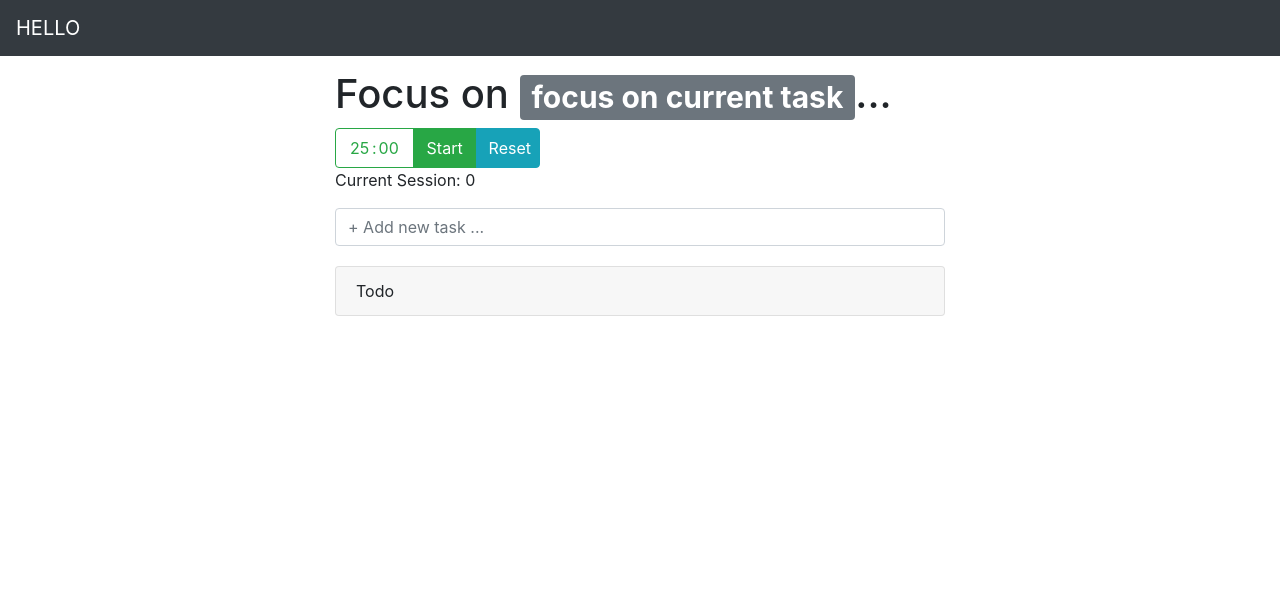
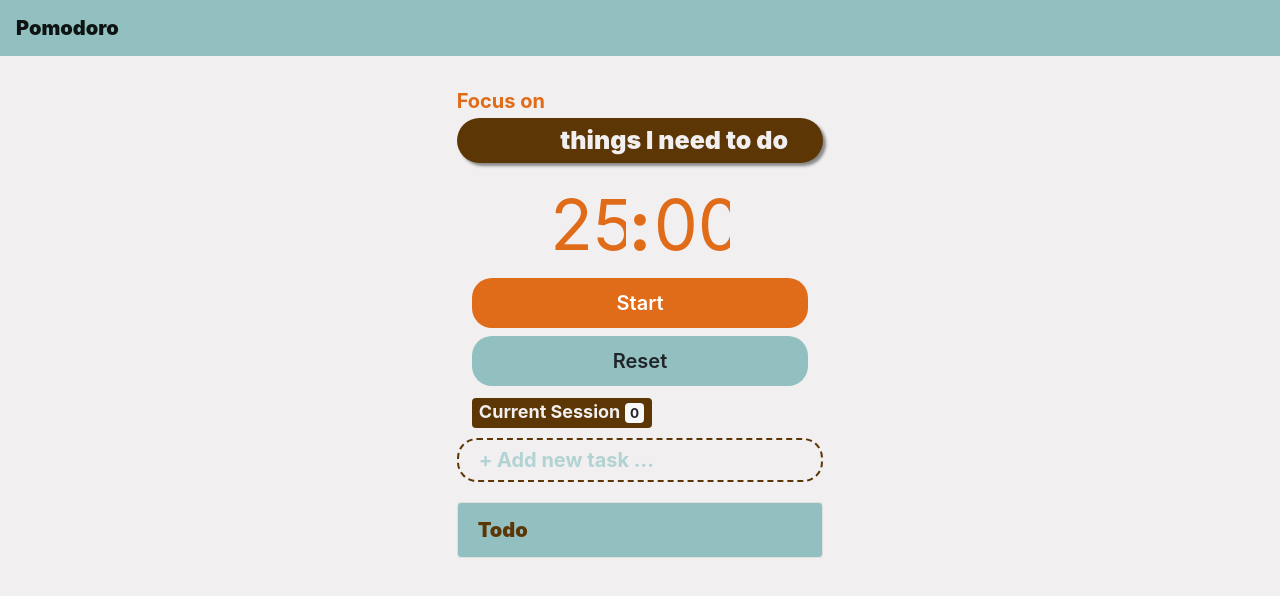
Before and after one commit to esjaja/react-pomodoro, a React app: page / in a window 1280 px wide. Shown: the top 596 px of the page. Built offline with nearby package versions, Linux system fonts and the light colour scheme; the HTML template or start-up script is replaced by a standard one.

Commit message:
Remove unused, adjust layout, modify theme

```diff
--- a/package.json
+++ b/package.json
@@ -4,6 +4,9 @@
   "description": "",
   "private": true,
   "dependencies": {
+    "@fortawesome/fontawesome-svg-core": "^1.2.29",
+    "@fortawesome/free-solid-svg-icons": "^5.13.1",
+    "@fortawesome/react-fontawesome": "^0.1.11",
     "bootstrap": "^4.5.0",
     "lodash": "^4.17.15",
     "react": "^16.13.1",
--- a/src/components/App.js
+++ b/src/components/App.js
@@ -1,41 +1,22 @@
 import React from 'react';
-import CustomHeading from './Layout/CustomHeading.jsx';
-import { Container, Row, Col, Card, Navbar, Nav, Button, ListGroup } from 'react-bootstrap';
-import Timer from './Timer/Timer.jsx';
-import {Sidebar} from './Layout/Sidebar.jsx';
-import {ToggleTodo} from './Layout/ToggleTodo.jsx';
+import { Container, Row, Col, Navbar } from 'react-bootstrap';
 import SessionController from './SessionController.jsx';
-import Todo from './Todo.jsx';
+
 var App = () => {
 
-	var [isDone, setDone] = React.useState(true);
-
-	function toggleDone() {
-		setDone(!isDone);
-	}
-
-	let containerStyle = {
-		// paddingLeft: 0,
-		// paddingRight: 0
-	}
-	let show = true
 	return (
-		<>
-			<Container fluid={true} style={containerStyle} >
-
-				<Navbar fixed="top" bg="dark" variant="dark">
-					<Navbar.Brand>HELLO</Navbar.Brand>
-				</Navbar>
-				<Row style={{height: '100vh'}}>
-					<Col></Col>
-					<Col xs={10} md={6}>
-						<SessionController wantToDo="Watch netflix"></SessionController>
-					</Col>
-					<Col>
-					</Col>
-				</Row>
-			</Container>
-		</>
+		<Container fluid>
+			<Navbar className="page-header" fixed="top">
+				<Navbar.Brand>Pomodoro</Navbar.Brand>
+			</Navbar>
+			<Row style={{ height: '100vh' }}>
+				<Col></Col>
+				<Col xl={4} lg={6} xs={8} md={6}>
+					<SessionController></SessionController>
+				</Col>
+				<Col></Col>
+			</Row>
+		</Container>
 	);
 };
 
--- a/src/components/SessionController.jsx
+++ b/src/components/SessionController.jsx
@@ -1,7 +1,7 @@
 import React from 'react';
 import Timer from './Timer/Timer.jsx';
 import Todo from './Todo.jsx';
-import {Badge, Form} from 'react-bootstrap';
+import {Badge, Form, Container, Row, Col} from 'react-bootstrap';
 import _ from 'lodash';
 
 export default class SessionController extends React.Component {
@@ -10,7 +10,7 @@ export default class SessionController extends React.Component {
 		this.todoId = 0;
 		this.state = {
 			wantToDo: this.props.wantToDo || 'enjoy the rest!',
-			needToDo: this.props.needToDo || 'focus on current task',
+			needToDo: this.props.needToDo || 'things I need to do',
 			focusTime: this.props.focusTime || 25,
             breakTime: this.props.breakTime || 5,
             additionalBreakTime: 0,
@@ -86,58 +86,95 @@ export default class SessionController extends React.Component {
     }
 
 	render() {
-		let text = <HeadingBadge
+		let text = (
+			<HeadingBadge
 				level="1"
 				isInFocusMode={this.state.isInFocusMode}
 				needToDo={this.state.needToDo}
 				wantToDo={this.state.wantToDo}
+				handleChange={(e) => this.handleChange(e)}
 			></HeadingBadge>
+		);
 
-
-        let breakTime = ((this.state.currentSession % 4) === 0) ? this.state.longBreakTime : this.state.breakTime;
+		let breakTime =
+			this.state.currentSession % 4 === 0 ? this.state.longBreakTime : this.state.breakTime;
 		breakTime += this.state.additionalBreakTime;
 		let timer = this.state.isInFocusMode ? (
-			<Timer key={this.state.focusTime} min={this.state.focusTime} timerCopmlete={() => this.onTimerSuccess()} />
+			<Timer
+				key={this.state.focusTime}
+				min={this.state.focusTime}
+				timerCopmlete={() => this.onTimerSuccess()}
+			/>
 		) : (
-			<Timer handleSkip={(add) => {this.handleSkip(add)}} key={breakTime} min={breakTime} timerCopmlete={() => this.onTimerSuccess()} />
+			<Timer
+				handleSkip={(add) => {
+					this.handleSkip(add);
+				}}
+				key={breakTime}
+				min={breakTime}
+				timerCopmlete={() => this.onTimerSuccess()}
+			/>
 		);
 
 		return (
-			<>
+			<Container>
 				{text}
-
 				{timer}
-				<p>Current Session: {this.state.currentSession}</p>
-
-                {/* <p>Oops! Some new idea flew in my mind. Don't worry, just note it down here...</p> */}
+				<Col style={{ marginTop: '10px', marginBottom: '10px' }}>
+					<h4>
+						<Badge className="session" size="lg" variant="secondary">
+							Current Session <Badge variant="light">{this.state.currentSession}</Badge>
+						</Badge>
+					</h4>
+				</Col>
 				<Form.Control
-					style={{marginBottom: '20px', display: 'block'}}
+					className="add-task-input"
 					type="text"
 					name="todoText"
 					autoComplete="off"
 					value={this.state.todoText}
-                    placeholder='+ Add new task ...'
+					placeholder="+ Add new task ..."
 					onChange={(e) => this.handleChange(e)}
 					onKeyDown={(e) => this.handleKeyDown(e)}
 				></Form.Control>
 				<Todo
 					todo={this.state.todo}
-                headerText='Todo'
-                toggleTodo={(id, remove) => this.handleToggleTodo(id, remove)}></Todo>
-			</>
+					headerText="Todo"
+					toggleTodo={(id, remove) => this.handleToggleTodo(id, remove)}
+				></Todo>
+			</Container>
 		);
 	}
 }
 
-var HeadingBadge = ({level, isInFocusMode, children, needToDo, wantToDo}) => {
+var HeadingBadge = ({level, isInFocusMode, children, needToDo, wantToDo, handleChange}) => {
     let description = isInFocusMode ? 'Focus on ' : 'Good job! Take a rest or ';
     let badgeText = isInFocusMode ? needToDo : wantToDo;
     let H = 'h' + level;
+    let inputStyle = {
+		whiteSpace: 'nowrap',
+		background: 'transparent',
+		border: 'none',
+		color: 'inherit',
+		fontSize: 'inherit',
+		fontFamily: 'inherit',
+		fontWeight: 'inherit',
+		textAlign: 'center'
+	};
+	let inputName = isInFocusMode ? 'needToDo' : 'wantToDo';
+
 	return (
-        <H>
-            {description}
-            <Badge variant="secondary"> {badgeText} </Badge>
-            ...
+        <H className='task-container'>
+            <span className='task-text'>{description}</span>
+            <Badge className='task-badge' variant="secondary">
+			<input
+				style={inputStyle}
+				value={badgeText}
+				name={inputName}
+				onChange={(e) => handleChange(e)}
+			>
+			</input>
+			</Badge>
             {children}
         </H>
     )
--- a/src/components/Timer/Timer.jsx
+++ b/src/components/Timer/Timer.jsx
@@ -1,6 +1,6 @@
 import * as timer from './utils';
 import React from 'react';
-import { ButtonGroup, Button } from 'react-bootstrap';
+import { Button, Row, Container, Col } from 'react-bootstrap';
 
 class Timer extends React.Component {
 	constructor(props) {
@@ -54,6 +54,7 @@ class Timer extends React.Component {
 		}, () => {
 			if(this.state.counter < 0) {
 				this.onReset();
+				if(typeof this.props.handleSkip === 'function') this.props.handleSkip(0);
 				if (typeof this.props.timerCopmlete === 'function') this.props.timerCopmlete();
 			}
 		});
@@ -94,25 +95,25 @@ class Timer extends React.Component {
 
 	render() {
 		let [min, sec] = timer.getClock(this.state.counter);
-		let style = { width: '4rem' };
 		let inputStyle = {
 			whiteSpace: 'nowrap',
-			width: (min.length + 1) * 8 + 'px',
+			width: (min.length) * 40 + 'px',
 			background: 'transparent',
 			border: 'none',
 			color: 'inherit',
 		};
 		let isActive = this.state.isActive;
 		let skipButton = typeof this.props.handleSkip === 'function' ?
-				<Button style={style} variant="info" onClick={() => this.onSkip(this.state.counter)}>
+				<Button block className='skip-button' variant="info" onClick={() => this.onSkip(this.state.counter)}>
 						Skip
-				</Button> : <Button style={style} variant="info" onClick={() => this.onReset()}>
+				</Button> : <Button block className='reset-button' variant="info" onClick={() => this.onReset()}>
 					Reset
 				</Button>;
 		return (
 			<>
-			<ButtonGroup>
-				<Button variant="outline-success">
+				<Container fluid>
+				<Row>
+					<Col className='timer-text'>
 					<input
 						value={min}
 						style={inputStyle}
@@ -127,24 +128,24 @@ class Timer extends React.Component {
 						name="sec"
 						disabled={isActive}
 						onChange={(e) => this.handleChange(e)}
-					></input>
-				</Button>
+					></input></Col>
+				</Row>
 					{this.state.isActive ? (
-					<Button style={style} variant="warning" onClick={() => this.onPause()}>
+						<Button block className='pause-button' variant="warning" onClick={() => this.onPause()}>
 							Pause
 						</Button>
 					) : (
-					<Button style={style} variant="success" onClick={() => this.onStart()}>
+						<Button block className='start-button' variant="success" onClick={() => this.onStart()}>
 							Start
 						</Button>
 					)}
 					{skipButton}
 					{typeof this.props.handleRemove === 'function' && (
-					<Button variant="outline-danger" onClick={() => this.props.handleRemove()}>
+						<Button block variant="outline-danger" onClick={() => this.props.handleRemove()}>
 							x
 						</Button>
 					)}
-			</ButtonGroup>
+				</Container>
 			</>
 		);
 	}
--- a/src/components/Todo.jsx
+++ b/src/components/Todo.jsx
@@ -1,6 +1,6 @@
 import React from 'react';
 import { ToggleTodo } from './Layout/ToggleTodo.jsx';
-import {Accordion, Button, Card} from 'react-bootstrap';
+import {Accordion, Card} from 'react-bootstrap';
 // import {todo} from './todo';
 import _ from 'lodash';
 
@@ -29,10 +29,10 @@ export default class Todo extends React.Component {
                 </ol>;
         let toRender = this.props.noHeader ? todoList : <Accordion>
                     <Card>
-                        <Accordion.Toggle as={Card.Header} variant="link" eventKey="0">
+                        <Accordion.Toggle className='todo-title' as={Card.Header} variant="link" eventKey="0">
                             {this.props.headerText}
                         </Accordion.Toggle>
-                        <Accordion.Collapse eventKey="0">
+                        <Accordion.Collapse className='todo-item' eventKey="0">
                             <Card.Body>{todoList}</Card.Body>
                         </Accordion.Collapse>
                     </Card>
--- a/src/sass/index.sass
+++ b/src/sass/index.sass
@@ -1,38 +1,106 @@
 
 @import "~bootstrap/scss/bootstrap"
 
+
+$BADGE_COLOR: #5c3605
+$SECONDARY_COLOR: #92c0c0
+$BACKGROUND_COLOR: #f1efef
+$HEADER_COLOR: #e06b18
+
+$MD_FZ: 20px
+$BADGE_FZ: 25px
+
 body
-    height: 1200px
+    // height: 1200px
     padding-top: 70px
+    background-color: $BACKGROUND_COLOR
 
-.side-bar
-    height: 100% !important
-    display: flex
-    flex-direction: column
-    border-right: 1px solid
-    border-radius: 0
-    border-color: rgba(64, 194, 133, 0.693)
-    background-color: rgb(255, 255, 255)
-    transition: 0.8s ease
+.page-header
+    background-color: $SECONDARY_COLOR
+    color: $HEADER_COLOR
+    font-weight: 900
 
-.toggle-menu
-    height: 50px
-    border-top-right-radius: 10rem
-    border-bottom-right-radius: 9rem
-    width: 10px
-    position: absolute
-    outline: none
-    z-index: 1
-    background-color: rgba(64, 194, 133, 0.693)
-    border-color: rgba(64, 194, 133, 0.693)
-    border-left: 0
+.session
+    background-color: $BADGE_COLOR
+    color: $BACKGROUND_COLOR
 
-.delete-button
-    color: red
-    border: 1px solid red
-    border-radius: 3px
-    padding: 0px 5px
+.timer-text
+    font-size: 70px
+    text-align: center
+    font-weight: 700
+    color: $HEADER_COLOR
+
+.task-badge
+    background-color: $BADGE_COLOR
+    color: $BACKGROUND_COLOR
+    font-size: $BADGE_FZ
+    display: block
+    border-radius: 25px
+    box-shadow: 3px 3px 3px #888
+    font-weight: 900
+.task-text
+    color: $HEADER_COLOR
+    font-size: $MD_FZ
+    font-weight: 700
+
+.add-task-input
+    background-color: $BACKGROUND_COLOR
+    color: $HEADER_COLOR
+    font-weight: bold
+    font-size: $MD_FZ
+    border: 2px dashed $BADGE_COLOR
+    border-radius: 20px
+    padding: 20px
+    margin-bottom: 20px
+    &::placeholder
+        color: lighten($SECONDARY_COLOR, 10)
+
+.todo-title
+    background-color: $SECONDARY_COLOR
+    color: $BADGE_COLOR
+    font-weight: 900
+    font-size: $MD_FZ
+    user-select: none
+.todo-item
+    color: $BADGE_COLOR
+    font-size: $MD_FZ
+    font-weight: 700
+.todo-li
+    vertical-align: middle
+    user-select: none
+    &:hover
+        background-color: $BACKGROUND_COLOR
+.todo-delete-button
+    float: right
+    line-height: 25px
+    text-align: center
+    padding: 0px 10px
+    border-radius: 50%
     cursor: pointer
+    z-index: 10
     &:hover
-        background-color: red
-        color: white
+        color: $HEADER_COLOR
+
+.start-button, .pause-button, .reset-button, .skip-button
+    font-size: $MD_FZ
+    font-weight: 600
+    border: none
+    padding: 10px 10px
+    border-radius: 20px
+
+.start-button
+    @include button-variant($HEADER_COLOR, $SECONDARY_COLOR, darken($HEADER_COLOR, 10), $SECONDARY_COLOR,darken($HEADER_COLOR, 20),$SECONDARY_COLOR)
+
+.reset-button, .skip-button
+    @include button-variant($SECONDARY_COLOR, $HEADER_COLOR, darken($SECONDARY_COLOR, 10), $HEADER_COLOR,darken($SECONDARY_COLOR, 20),$HEADER_COLOR)
+
+.pause-button
+    @include button-variant($BADGE_COLOR, $SECONDARY_COLOR, darken($BADGE_COLOR, 3), $SECONDARY_COLOR,darken($BADGE_COLOR, 5) ,$SECONDARY_COLOR)
+
+
+
+@media all and (max-width: 700px)
+    .task-badge
+        font-size: 20px
+    .todo-title, .todo-item, .add-task-input
+        font-size: 17px
```
Also changed, not shown: src/components/Layout/CustomHeading.jsx (deleted, +0 -13 lines), src/components/Layout/Sidebar.jsx (deleted, +0 -39 lines), src/components/Layout/ToggleTodo.jsx (+5 -11 lines), src/components/Timer/TimerController.jsx (deleted, +0 -7 lines), src/components/todo.js (deleted, +0 -18 lines). Lines whose indentation alone changed are shown as unchanged.
